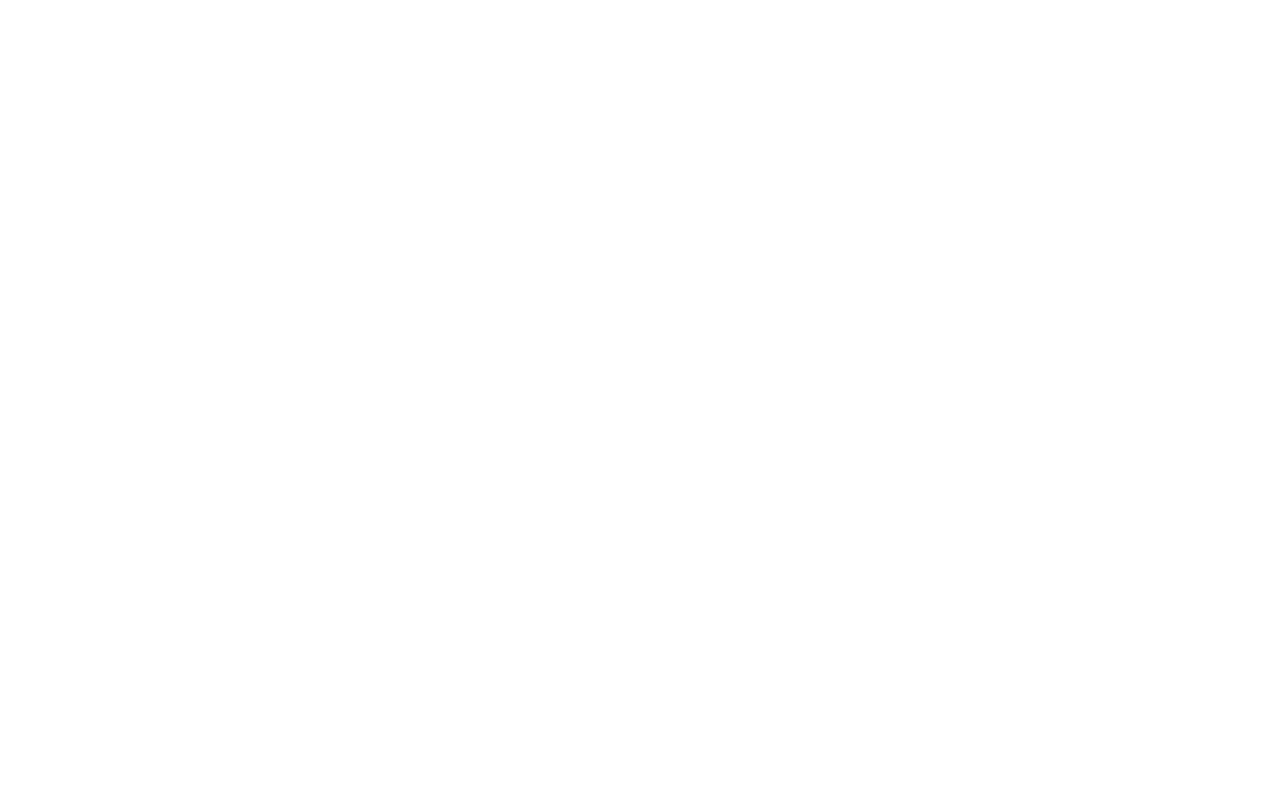
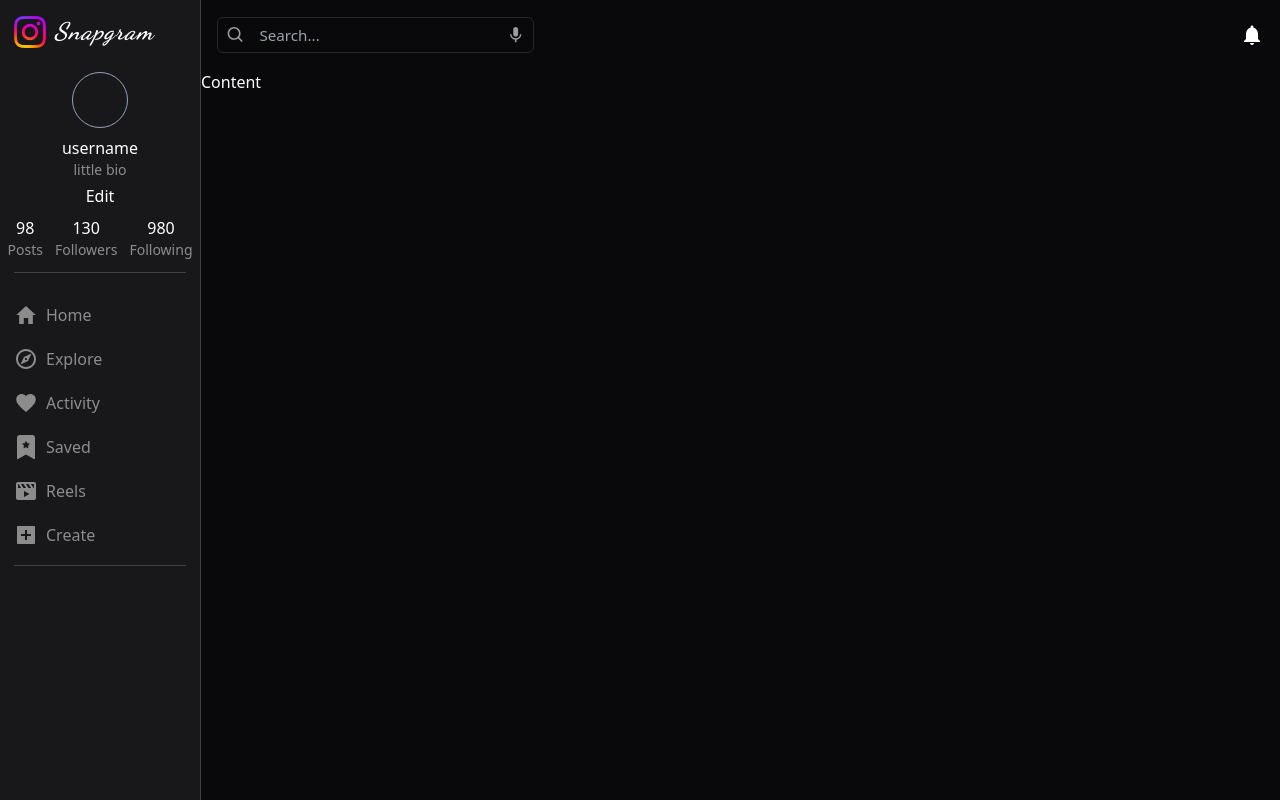
Before and after one commit to majidali129/Instagram-FullStack, a React (Vite) app in the folder frontend/: page / in a window 1280 px wide. Before the commit this address had no page. Built offline with nearby package versions, Linux system fonts and the light colour scheme.

Commit message:
updated layout, work on home page

```diff
--- a/frontend/src/App.jsx
+++ b/frontend/src/App.jsx
@@ -1,7 +1,5 @@
-import { Routes } from "react-router-dom";
+import AppLayout from "./components/AppLayout";
 
 export default function App() {
-  return (
-      <Routes></Routes>
-  );
+  return <AppLayout />;
 }
--- /dev/null
+++ b/frontend/src/components/AppLayout.jsx
@@ -0,0 +1,20 @@
+import Header from "../shared/Header";
+import { Outlet } from "react-router-dom";
+import Sidebar from "../shared/Sidebar";
+
+const AppLayout = () => {
+  return (
+    <section className="grid sm:grid-cols-[200px_1fr] grid-cols-[60px_1fr] w-full h-[100vh]">
+      <Sidebar />
+      <div className="border-l border-l-zinc-700 bg-zinc-950 grid grid-rows-[60px_1fr] sm:grid-rows-[70px_1fr]">
+        <Header />
+        <div className="sm:h-[calc(100vh-70px)] h-[calc(100vh-60px)]  overflow-y-scroll">
+          <Outlet />
+          <ul className="h-[100vh]">Content</ul>
+        </div>
+      </div>
+    </section>
+  );
+};
+
+export default AppLayout;
--- a/frontend/src/index.css
+++ b/frontend/src/index.css
@@ -6,14 +6,20 @@
   * {
     @apply text-white;
   }
+  body {
+    @apply bg-zinc-800;
+  }
 }
 
 @layer utilities {
-  .logo {
-    @apply text-3xl italic font-bold tracking-wider;
+  .logo-text {
     font-family: "Dancing Script", cursive;
   }
+  .text-gray {
+    @apply text-sm opacity-50;
+  }
 }
+/* text-gradient-to-r from-[#833ab4] via-[#fd1d1d] to-[#fcb045] */
 
 .modal-overlay {
   position: fixed;
--- /dev/null
+++ b/frontend/src/shared/Avatar.jsx
@@ -0,0 +1,7 @@
+const Avatar = () => {
+  return (
+    <div className="w-12 h-12 border rounded-full sm:w-14 sm:h-14 border-slate-400"></div>
+  );
+};
+
+export default Avatar;
--- /dev/null
+++ b/frontend/src/shared/Header.jsx
@@ -0,0 +1,33 @@
+import { useState } from "react";
+import { BiSearch } from "react-icons/bi";
+import { MdMic } from "react-icons/md";
+import { MdNotifications } from "react-icons/md";
+
+const Header = () => {
+  const [query, setQuery] = useState("");
+  return (
+    <nav className="flex items-center justify-between h-full px-4 bg-inherit rounded-tr-md">
+      <form
+        action=""
+        className="flex items-center px-2 border rounded-md gap-x-2 border-zinc-800"
+      >
+        <BiSearch className="w-6 h-6 opacity-60" />
+        <input
+          type="text"
+          name="query"
+          id=""
+          value={query}
+          onChange={(e) => setQuery(e.target.value)}
+          placeholder="Search..."
+          className="bg-inherit py-1.5 px-1.5 outline-none border-none text-[.95rem] w-full"
+        />
+        {!query && <MdMic className="w-6 h-6 opacity-60" />}
+      </form>
+      <div className="actions">
+        <MdNotifications className="w-6 h-6 hover:cursor-pointer" />
+      </div>
+    </nav>
+  );
+};
+
+export default Header;
--- /dev/null
+++ b/frontend/src/shared/Logo.jsx
@@ -0,0 +1,16 @@
+import logo from "../../public/images/logo.png";
+
+const Logo = () => {
+  return (
+    <div className="flex items-center max-sm:justify-center gap-x-2">
+      <figure className="w-8 h-8 ">
+        <img src={logo} alt="Snapgram's logo" className="w-full h-full" />
+      </figure>
+      <h3 className="hidden text-2xl italic font-bold tracking-wider logo-text sm:block">
+        Snapgram
+      </h3>
+    </div>
+  );
+};
+
+export default Logo;
--- /dev/null
+++ b/frontend/src/shared/Sidebar.jsx
@@ -0,0 +1,161 @@
+import Avatar from "./Avatar";
+import Logo from "./Logo";
+import UserProfile from "./UserProfile";
+import { NavLink } from "react-router-dom";
+import { MdOutlineExplore } from "react-icons/md";
+import { BiSolidMoviePlay } from "react-icons/bi";
+import { RiAddBoxFill } from "react-icons/ri";
+import { IoMdHeart } from "react-icons/io";
+import { BsBookmarkStarFill } from "react-icons/bs";
+import { IoMdHome } from "react-icons/io";
+
+const Sidebar = () => {
+  return (
+    <>
+      <aside
+        border
+        className="hidden px-3.5 py-4 space-y-3 row-span-full bg-zinc-900 sm:block"
+      >
+        <Logo />
+        {/* user profile */}
+        <UserProfile />
+        {/* Links */}
+        <ul className="space-y-2 border-b border-b-zinc-700 py-3">
+          <li>
+            <NavLink
+              to="/"
+              className="flex items-center py-1.5  gap-x-2 opacity-50 hover:opacity-100 "
+            >
+              <span>
+                <IoMdHome className="w-6 h-6" />
+              </span>
+              <h3>Home</h3>
+            </NavLink>
+          </li>
+          <li>
+            <NavLink
+              to="#"
+              className="flex items-center py-1.5  gap-x-2 opacity-50 hover:opacity-100 "
+            >
+              <span>
+                <MdOutlineExplore className="w-6 h-6" />
+              </span>
+              <h3>Explore</h3>
+            </NavLink>
+          </li>
+          <li>
+            <NavLink
+              to="/activities"
+              className="flex items-center py-1.5  gap-x-2 opacity-50 hover:opacity-100 "
+            >
+              <span>
+                <IoMdHeart className="w-6 h-6" />
+              </span>
+              <h3>Activity</h3>
+            </NavLink>
+          </li>
+          <li>
+            <NavLink
+              to="/bookmarks"
+              className="flex items-center py-1.5  gap-x-2 opacity-50 hover:opacity-100 "
+            >
+              <span>
+                <BsBookmarkStarFill className="w-6 h-6" />
+              </span>
+              <h3>Saved</h3>
+            </NavLink>
+          </li>
+          <li>
+            <NavLink
+              to="/reels"
+              className="flex items-center py-1.5  gap-x-2 opacity-50 hover:opacity-100 "
+            >
+              <span>
+                <BiSolidMoviePlay className="w-6 h-6" />
+              </span>
+              <h3>Reels</h3>
+            </NavLink>
+          </li>
+          <li>
+            <NavLink
+              to="/add-post"
+              className="flex items-center py-1.5  gap-x-2 opacity-50 hover:opacity-100 "
+            >
+              <span>
+                <RiAddBoxFill className="w-6 h-6" />
+              </span>
+              <h3>Create</h3>
+            </NavLink>
+          </li>
+        </ul>
+      </aside>
+      <aside className="block row-span-full px-3.5 py-4 space-y-3 bg-zinc-900 sm:hidden">
+        <Logo />
+        <ul className="space-y-2">
+          <li>
+            <NavLink
+              to="/"
+              className="flex items-center justify-center py-1.5  opacity-50 hover:opacity-100 "
+            >
+              <span>
+                <IoMdHome className="w-6 h-6" />
+              </span>
+            </NavLink>
+          </li>
+          <li>
+            <NavLink
+              to="#"
+              className="flex items-center justify-center py-1.5  opacity-50 hover:opacity-100 "
+            >
+              <span>
+                <MdOutlineExplore className="w-6 h-6" />
+              </span>
+            </NavLink>
+          </li>
+          <li>
+            <NavLink
+              to="/activities"
+              className="flex items-center justify-center py-1.5  opacity-50 hover:opacity-100 "
+            >
+              <span>
+                <IoMdHeart className="w-6 h-6" />
+              </span>
+            </NavLink>
+          </li>
+          <li>
+            <NavLink
+              to="/bookmarks"
+              className="flex items-center justify-center py-1.5  opacity-50 hover:opacity-100 "
+            >
+              <span>
+                <BsBookmarkStarFill className="w-6 h-6" />
+              </span>
+            </NavLink>
+          </li>
+          <li>
+            <NavLink
+              to="/reels"
+              className="flex items-center justify-center py-1.5  opacity-50 hover:opacity-100 "
+            >
+              <span>
+                <BiSolidMoviePlay className="w-6 h-6" />
+              </span>
+            </NavLink>
+          </li>
+          <li>
+            <NavLink
+              to="/add-post"
+              className="flex items-center justify-center py-1.5  opacity-50 hover:opacity-100 "
+            >
+              <span>
+                <RiAddBoxFill className="w-6 h-6" />
+              </span>
+            </NavLink>
+          </li>
+        </ul>
+      </aside>
+    </>
+  );
+};
+
+export default Sidebar;
--- /dev/null
+++ b/frontend/src/shared/UserProfile.jsx
@@ -0,0 +1,32 @@
+import Avatar from "./Avatar";
+
+const UserProfile = () => {
+  return (
+    <div className="flex flex-col items-center justify-center py-3 space-y-2 border-b border-b-zinc-700">
+      <Avatar />
+      <div className="space-y-1 text-center">
+        <div>
+          <h3>username</h3>
+          <p className="text-gray">little bio</p>
+        </div>
+        <button>Edit</button>
+      </div>
+      <div className="flex items-center justify-between *:flex *:flex-col *:items-center stats gap-x-3">
+        <div>
+          <h4>98</h4>
+          <span className="text-gray">Posts</span>
+        </div>
+        <div>
+          <h4>130</h4>
+          <span className="text-gray">Followers</span>
+        </div>
+        <div>
+          <h4>980</h4>
+          <span className="text-gray">Following</span>
+        </div>
+      </div>
+    </div>
+  );
+};
+
+export default UserProfile;
```
Also changed, not shown: frontend/public/images/logo.png.
